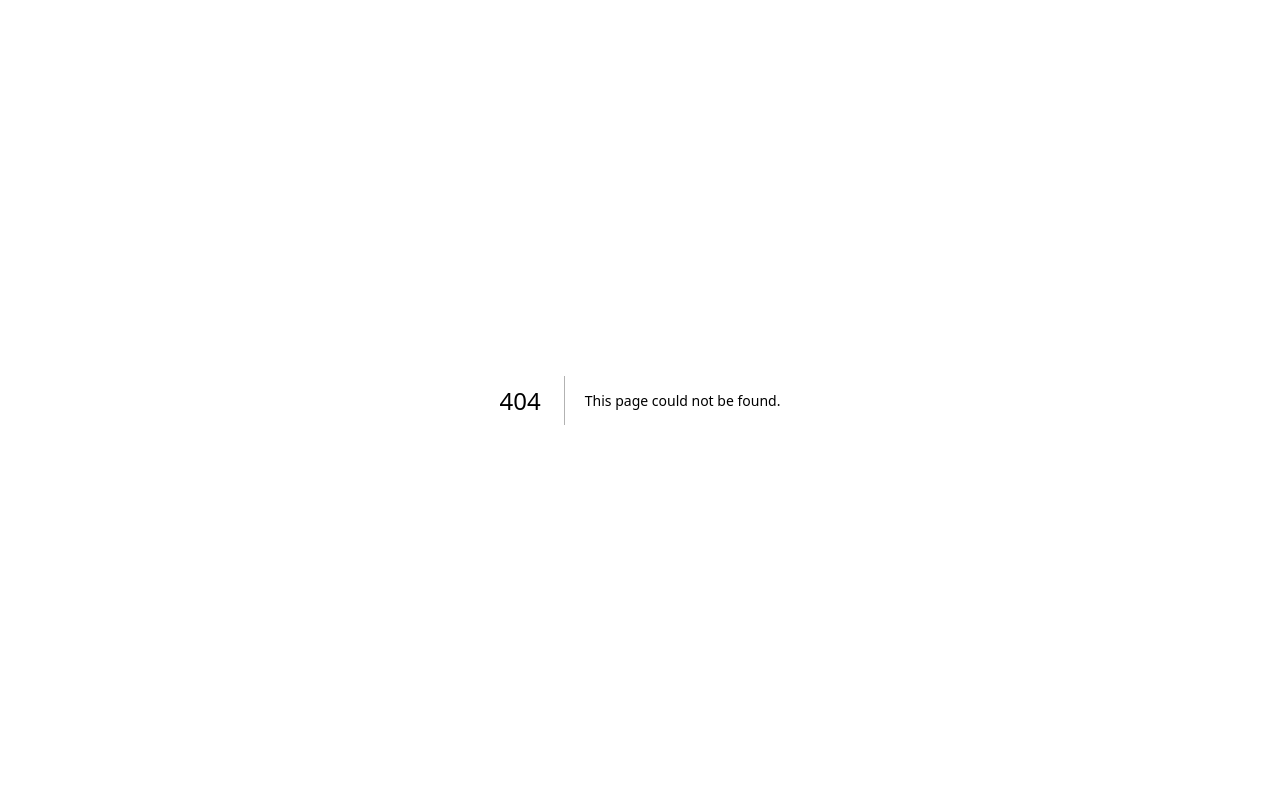
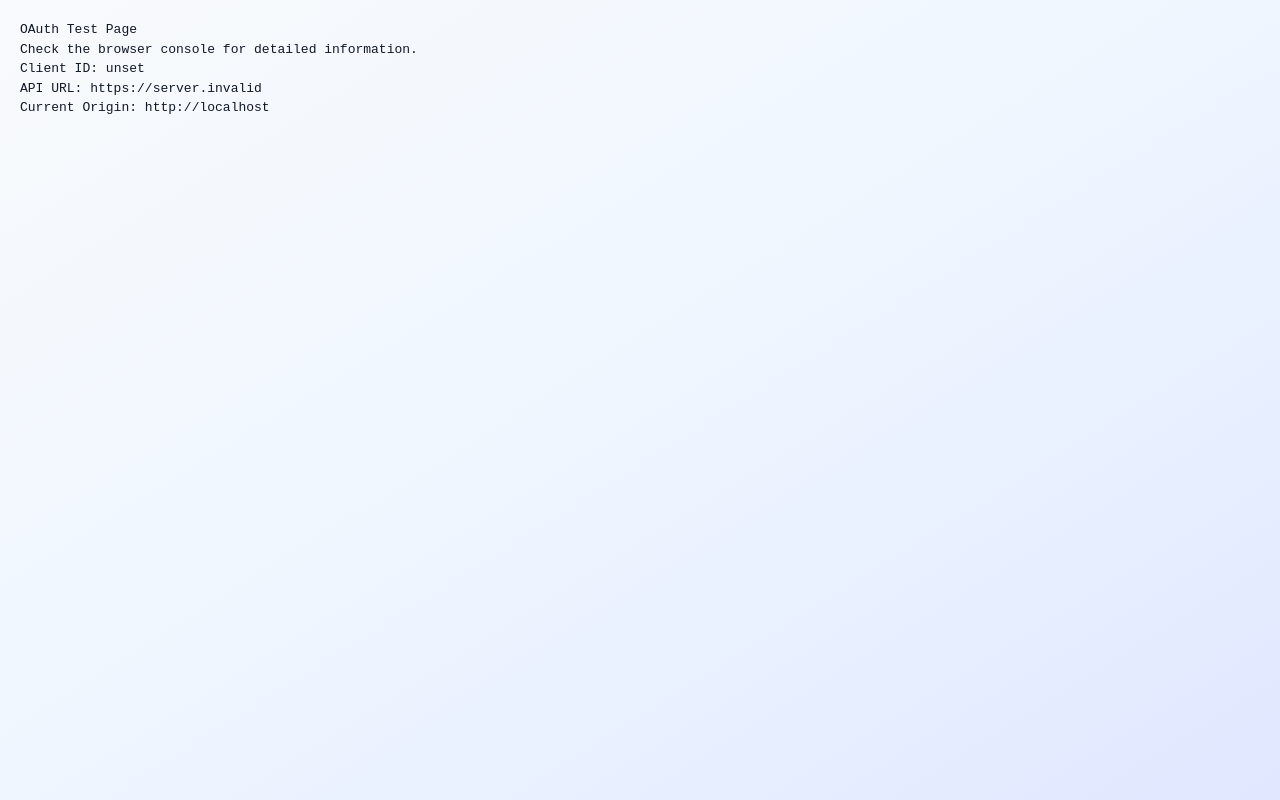
Before and after one commit to AdityaKumar2853/Xeno-CRM, a Next.js app in the folder frontend/: page /test-oauth in a window 1280 px wide. Before the commit this address had no page. Built offline with nearby package versions, Linux system fonts and the light colour scheme; no server answers.

Commit message:
Add OAuth test page for debugging
- Created test-oauth.js page to debug Google OAuth configuration
- Shows environment variables and OAuth initialization status
- Helps troubleshoot 403 errors and client ID issues
- Access at /test-oauth to check configuration

```diff
--- /dev/null
+++ b/frontend/pages/test-oauth.js
@@ -0,0 +1,42 @@
+import { useEffect } from 'react';
+
+export default function TestOAuth() {
+  useEffect(() => {
+    console.log('Environment Variables:');
+    console.log('NEXT_PUBLIC_GOOGLE_CLIENT_ID:', process.env.NEXT_PUBLIC_GOOGLE_CLIENT_ID);
+    console.log('NEXT_PUBLIC_API_URL:', process.env.NEXT_PUBLIC_API_URL);
+    console.log('Current origin:', window.location.origin);
+
+    // Test Google OAuth loading
+    const script = document.createElement('script');
+    script.src = 'https://accounts.google.com/gsi/client';
+    script.onload = () => {
+      console.log('Google OAuth script loaded successfully');
+
+      if (window.google) {
+        window.google.accounts.id.initialize({
+          client_id: process.env.NEXT_PUBLIC_GOOGLE_CLIENT_ID,
+          callback: (response) => {
+            console.log('OAuth callback received:', response);
+          }
+        });
+
+        console.log('Google OAuth initialized successfully');
+      }
+    };
+    script.onerror = () => {
+      console.error('Failed to load Google OAuth script');
+    };
+    document.head.appendChild(script);
+  }, []);
+
+  return (
+    <div style={{ padding: '20px', fontFamily: 'monospace' }}>
+      <h1>OAuth Test Page</h1>
+      <p>Check the browser console for detailed information.</p>
+      <p>Client ID: {process.env.NEXT_PUBLIC_GOOGLE_CLIENT_ID}</p>
+      <p>API URL: {process.env.NEXT_PUBLIC_API_URL}</p>
+      <p>Current Origin: {typeof window !== 'undefined' ? window.location.origin : 'Server-side'}</p>
+    </div>
+  );
+}
```
